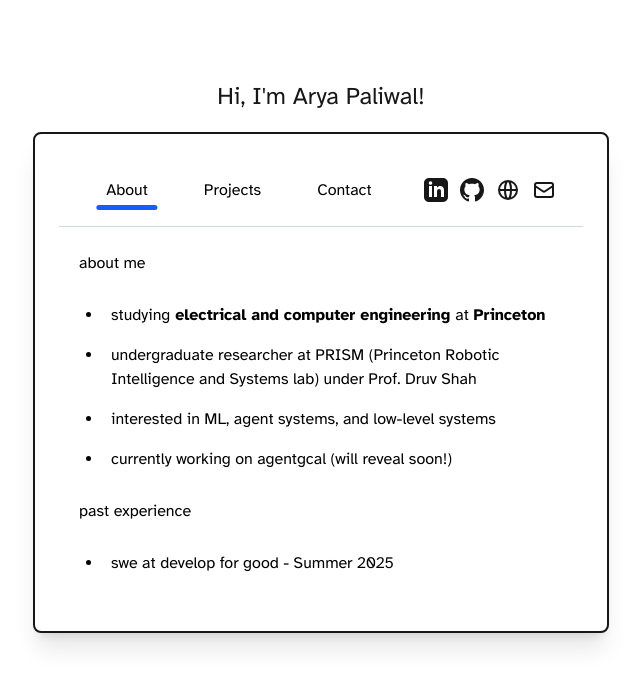
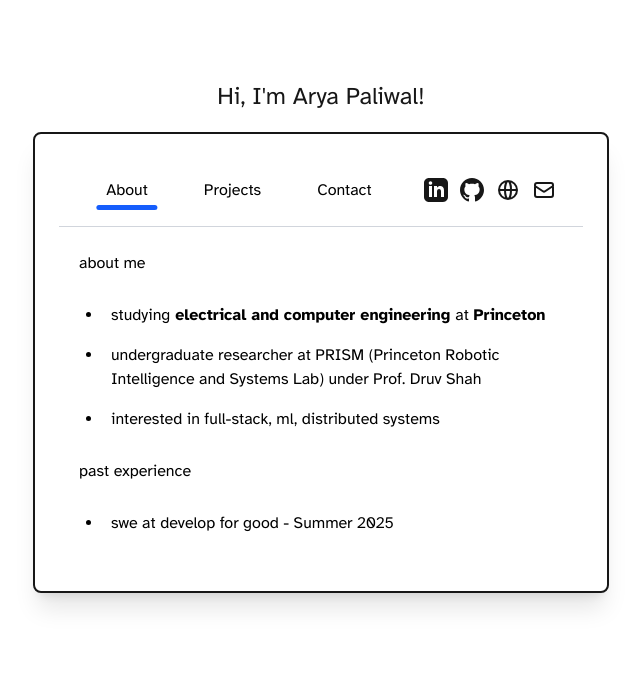
Before and after one commit to AryahP/Arya-Paliwal-Website, a Next.js app: page / in a window 1280 px wide. Shown: the top 686 px of the page, without its empty margins (319-959 px from the left). Built offline with nearby package versions, Linux system fonts and the light colour scheme.

Commit message:
Update personal description and interests in page.tsx

```diff
--- a/app/page.tsx
+++ b/app/page.tsx
@@ -87,14 +87,12 @@ export default function Home() {
                     at <span className="font-bold"> Princeton </span>
                     </li>
                      <li className="hover:bg-gray-100 p-2 rounded transition-colors cursor-pointer">
-                     undergraduate researcher at PRISM (Princeton Robotic Intelligence and Systems lab) under Prof. Druv Shah
+                     undergraduate researcher at PRISM (Princeton Robotic Intelligence and Systems Lab) under Prof. Druv Shah
                     </li>
                     <li className="hover:bg-gray-100 p-2 rounded transition-colors cursor-pointer">
-                     interested in ML, agent systems, and low-level systems
+                     interested in full-stack, ml, distributed systems
                     </li>
-                    <li className="hover:bg-gray-100 p-2 rounded transition-colors cursor-pointer">
-                      currently working on agentgcal (will reveal soon!)
-                    </li>
+
                     </ul>
               </p>
               <p className="text-black font-[family-name:var(--font-atkinson)]">
@@ -238,10 +236,7 @@ export default function Home() {
                 what i'm looking for
                 <ul className="list-disc ml-6 mt-1">
                   <li className="hover:bg-gray-100 p-2 rounded transition-colors cursor-pointer">
-                    recently going down ai-agent rabbit holes
-                  </li>
-                  <li className="hover:bg-gray-100 p-2 rounded transition-colors cursor-pointer">
-                    love working on ml, embedded systems, ai-agents and shipping products
+                    love being in fast-paced environments and shipping
                   </li>
                 </ul>
               </p>
```
